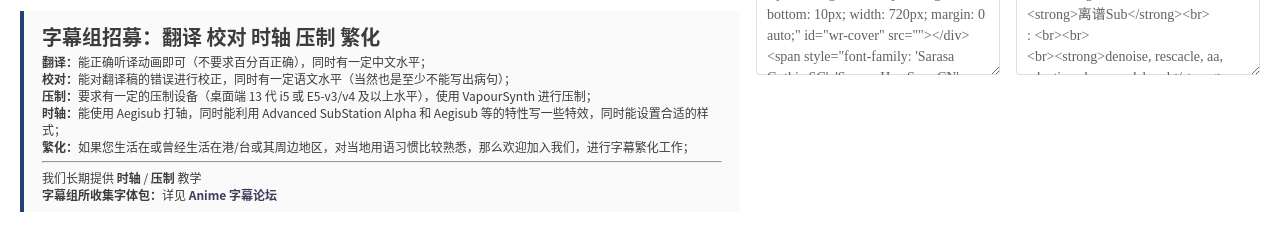
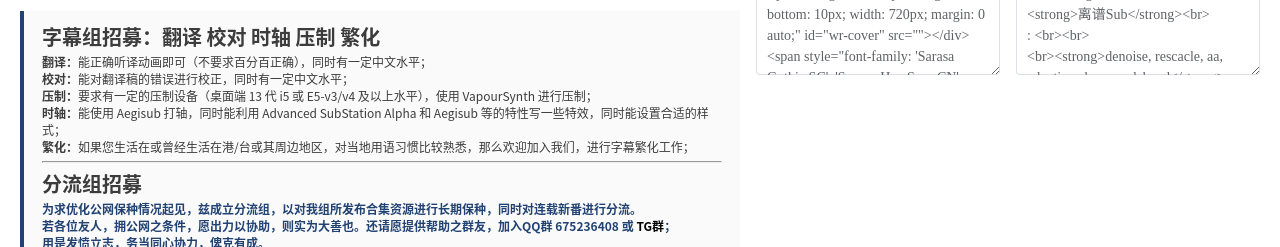
Before and after one commit to Rotten-LKZ/res-publish, a Vue app: page / in a window 1280 px wide. Shown: the part 705-952 px from the top of the page. Before the commit the page ends 917 px from the top, so only its background shows below. Built offline with nearby package versions, Linux system fonts and the light colour scheme.

Commit message:
chore: change content

```diff
--- a/src/Regular.vue
+++ b/src/Regular.vue
@@ -21,6 +21,7 @@ const outputOther = computed(() => {
   const workInfoLines = workInfo.value.split('\n')
   let workInfoHtml: string[] = []
   for (const line of workInfoLines) {
+    console.log(line)
     if (line.startsWith('[img]')) {
       continue
     } else if (line !== '' && !line.includes('◎简　　介')) {
@@ -56,10 +57,16 @@ const outputOther = computed(() => {
 <ul style="font-family: 'Sarasa Gothic SC', 'Source Han Sans CN', 'Noto Sans SC', 'Source Han Sans SC', 'Noto Sans CJK SC', sans-serif; color: rgb(60, 60, 60); font-size: 13px; margin-top: 20px; font-size: 12px; padding: 9px 18px; border-left: 4px solid rgb(33, 66, 115); background-color: #fafafa; list-style: none; word-break: break-all; position: relative; overflow: hidden;">
   <li><h4 style="margin: 2px 0; font-size: 20px;">字幕组招募：翻译 校对 时轴 压制 繁化</h4></li>
   <li><strong>翻译：</strong><span>能正确听译动画即可（不要求百分百正确），同时有一定中文水平；</span></li>
-  <li><strong>校对：</strong><span>能对翻译稿的错误进行校正，同时有一定语文水平（当然也是至少不能写出病句）；</span></li>
+  <li><strong>校对：</strong><span>能对翻译稿的错误进行校正，同时有一定中文水平；</span></li>
   <li><strong>压制：</strong><span>要求有一定的压制设备（桌面端 13 代 i5 或 E5-v3/v4 及以上水平），使用 VapourSynth 进行压制；</span></li>
   <li><strong>时轴：</strong><span>能使用 Aegisub 打轴，同时能利用 Advanced SubStation Alpha 和 Aegisub 等的特性写一些特效，同时能设置合适的样式；</span></li>
   <li><strong>繁化：</strong><span>如果您生活在或曾经生活在港/台或其周边地区，对当地用语习惯比较熟悉，那么欢迎加入我们，进行字幕繁化工作；</span></li>
+  <hr>
+  <li><h4 style="margin: 2px 0; font-size: 20px;">分流组招募</h4></li>
+  <li><span style="color: rgb(33, 66, 115); font-weight: bold;">为求优化公网保种情况起见，兹成立分流组，以对我组所发布合集资源进行长期保种，同时对连载新番进行分流。 </span></li>
+  <li><span style="color: rgb(33, 66, 115); font-weight: bold;">若各位友人，拥公网之条件，愿出力以协助，则实为大善也。还请愿提供帮助之群友，加入QQ群 675236408 或 <span><a href="https://t.me/+GyNPAxTgKbk2MjI1" target="_blank" style="color: #000000; text-decoration-line: none;" rel="external nofollow">TG群</a></span>； </span></li>
+  <li><span style="color: rgb(33, 66, 115); font-weight: bold;">用是发愤立志，务当同心协力，俾克有成。 </span></li>
+  <li><span style="color: rgb(33, 66, 115); font-weight: bold;">&emsp;&emsp;&emsp;&emsp;&emsp;&emsp;&emsp;&emsp;&emsp;&emsp;&emsp;&emsp;&emsp;——LPSub / LP-Raws</span></li>
   <hr>
   <li><span>我们长期提供 <strong>时轴</strong> / <strong>压制</strong> 教学</span></li>
   <li><strong>字幕组所收集字体包：</strong><span>详见 <strong><a href="https://bbs.acgrip.com/thread-9396-1-1.html" target="_blank" style="text-decoration-line: none; color: #3d3e5b;">Anime 字幕论坛</a></strong></span></li>
@@ -110,7 +117,13 @@ ${staff.join('\n')}<br>
 	<strong>压制: </strong>要求有一定的压制设备（桌面端 13 代 i5 或 E5-v3/v4 及以上水平），使用 VapourSynth 进行压制；<br>
 	<strong>时轴:</strong>能使用 Aegisub 打轴，同时能利用 Advanced SubStation Alpha 和 Aegisub 等的特性写一些特效，同时能设置合适的样式；<br>
 	<strong>繁化:</strong>如果您生活在或曾经生活在港/台或其周边地区，对当地用语习惯比较熟悉，那么欢迎加入我们，进行字幕繁化工作；<br>
-	我们长期提供 <strong>时轴</strong> / <strong>压制</strong> 教学
+	我们长期提供 <strong>时轴</strong> / <strong>压制</strong> 教学<br>
+<strong>---------------------------------------------------------------------------------------</strong><br>
+  <strong>分流组招募</strong><br>
+  为求优化公网保种情况起见，兹成立分流组，以对我组所发布合集资源进行长期保种，同时对连载新番进行分流。<br>
+  若各位友人，拥公网之条件，愿出力以协助，则实为大善也。还请愿提供帮助之群友，加入QQ群 675236408 或 <a href="https://t.me/+GyNPAxTgKbk2MjI1" target="_blank" style="color: #000000; text-decoration-line: none;" rel="external nofollow">TG群</a></span>； <br/>
+  用是发愤立志，务当同心协力，俾克有成。<br>
+  &emsp;&emsp;&emsp;&emsp;&emsp;&emsp;&emsp;&emsp;&emsp;&emsp;&emsp;&emsp;&emsp;——LPSub / LP-Raws<br>
 </p>
 <strong>字幕组所收集字体包</strong>: 详见<strong> <a href="https://bbs.acgrip.com/thread-9396-1-1.html">Anime字幕论坛</a></strong><br>`
 })
```
